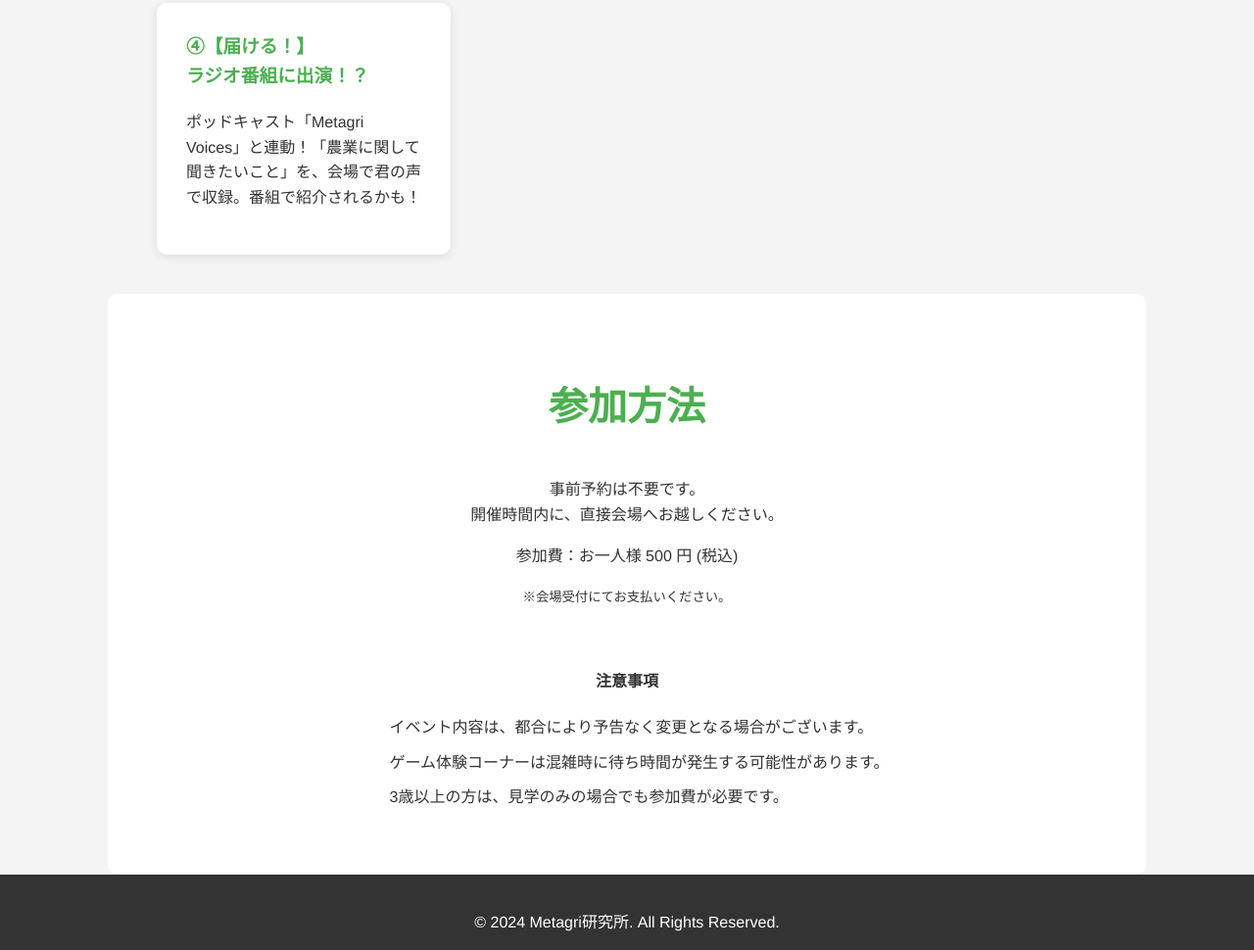
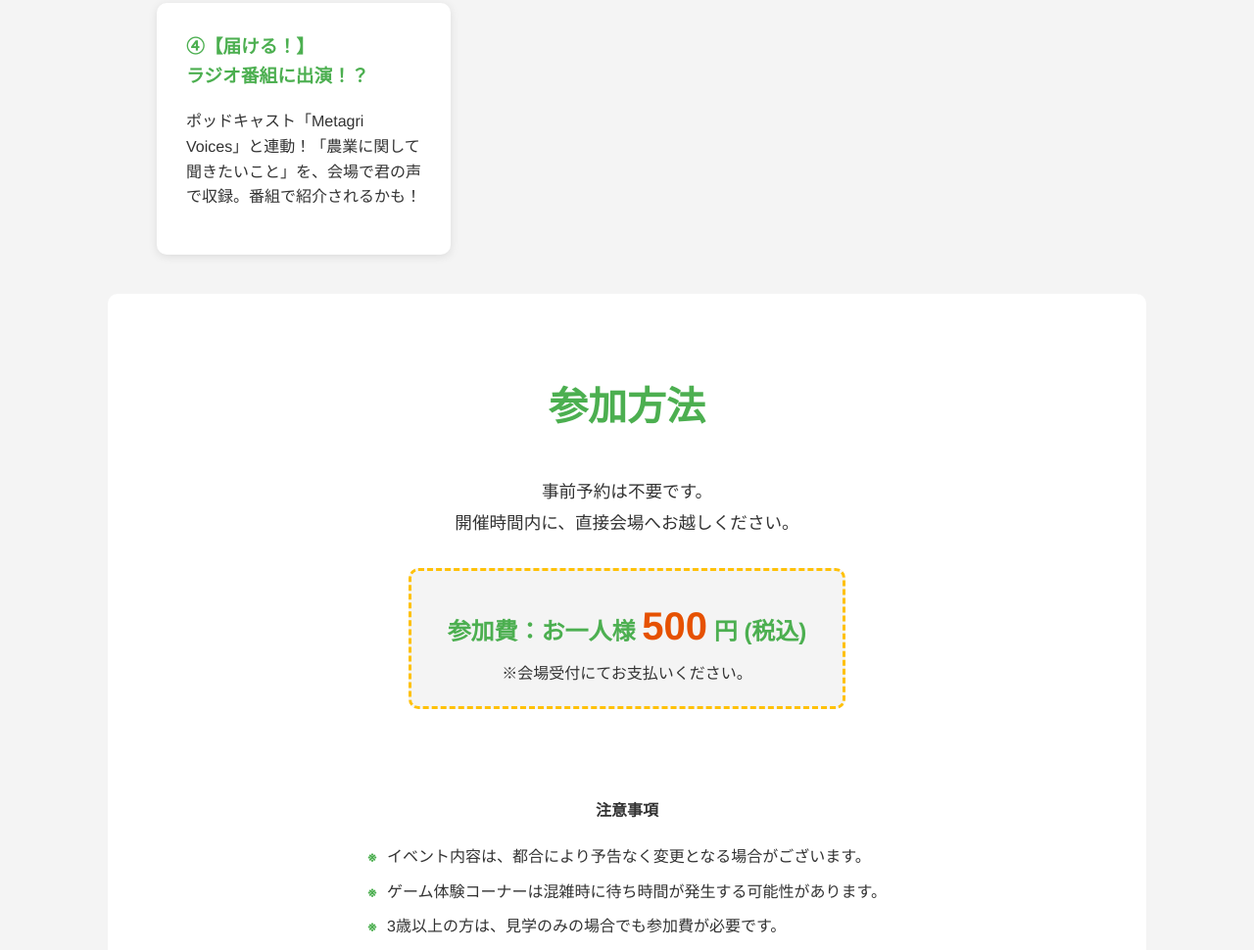
Before and after one commit to NouJouJin/metagri-imaginus-event-2025, a plain HTML site: page index.html in a window 1280 px wide. Shown: the part 1830-2800 px from the top of the page at 98% size. Drawn offline with Linux system fonts and the light colour scheme.

Commit message:
Update style.css

```diff
--- a/css/style.css
+++ b/css/style.css
@@ -196,3 +196,80 @@ footer {
         font-size: 1.5rem;
     }
 }
+/* ===== ▼▼▼ 追加するCSS ▼▼▼ ===== */
+
+/* ヒーローセクションの料金表示 */
+.price-info {
+    display: inline-block;
+    background-color: rgba(255, 255, 255, 0.9);
+    color: var(--dark-color);
+    padding: 10px 20px;
+    font-size: 1.2rem;
+    font-weight: bold;
+    border-radius: 50px;
+    margin-top: 30px;
+    border: 2px solid var(--secondary-color);
+}
+
+.price-info small {
+    font-weight: normal;
+    font-size: 0.9rem;
+}
+
+
+/* 開催概要テーブルのリンクのスタイル */
+.event-summary a {
+    color: var(--primary-color);
+    font-weight: bold;
+    text-decoration: none;
+}
+.event-summary a:hover {
+    text-decoration: underline;
+}
+
+/* 「参加方法」セクションのスタイル */
+.cta-section p {
+    font-size: 1.1rem;
+    line-height: 1.8;
+}
+
+.price-info-large {
+    background-color: var(--light-color);
+    border: 3px dashed var(--secondary-color);
+    padding: 20px;
+    margin: 30px auto;
+    max-width: 400px;
+    border-radius: 10px;
+}
+
+.price-info-large p {
+    font-size: 1.5rem;
+    font-weight: bold;
+    margin: 0;
+    color: var(--primary-color);
+}
+
+.price-info-large p span {
+    font-size: 2.5rem;
+    color: #E65100; /* オレンジ系の色で強調 */
+}
+
+.price-info-large small {
+    font-size: 1rem;
+    color: var(--dark-color);
+}
+
+
+/* 注意事項のリストマーカー（画像なしでも表示されるように調整） */
+.notes li {
+    padding-left: 20px;
+    position: relative;
+    margin-bottom: 10px;
+}
+.notes li::before {
+    content: '※';
+    position: absolute;
+    left: 0;
+    color: var(--primary-color);
+    font-weight: bold;
+}
```
